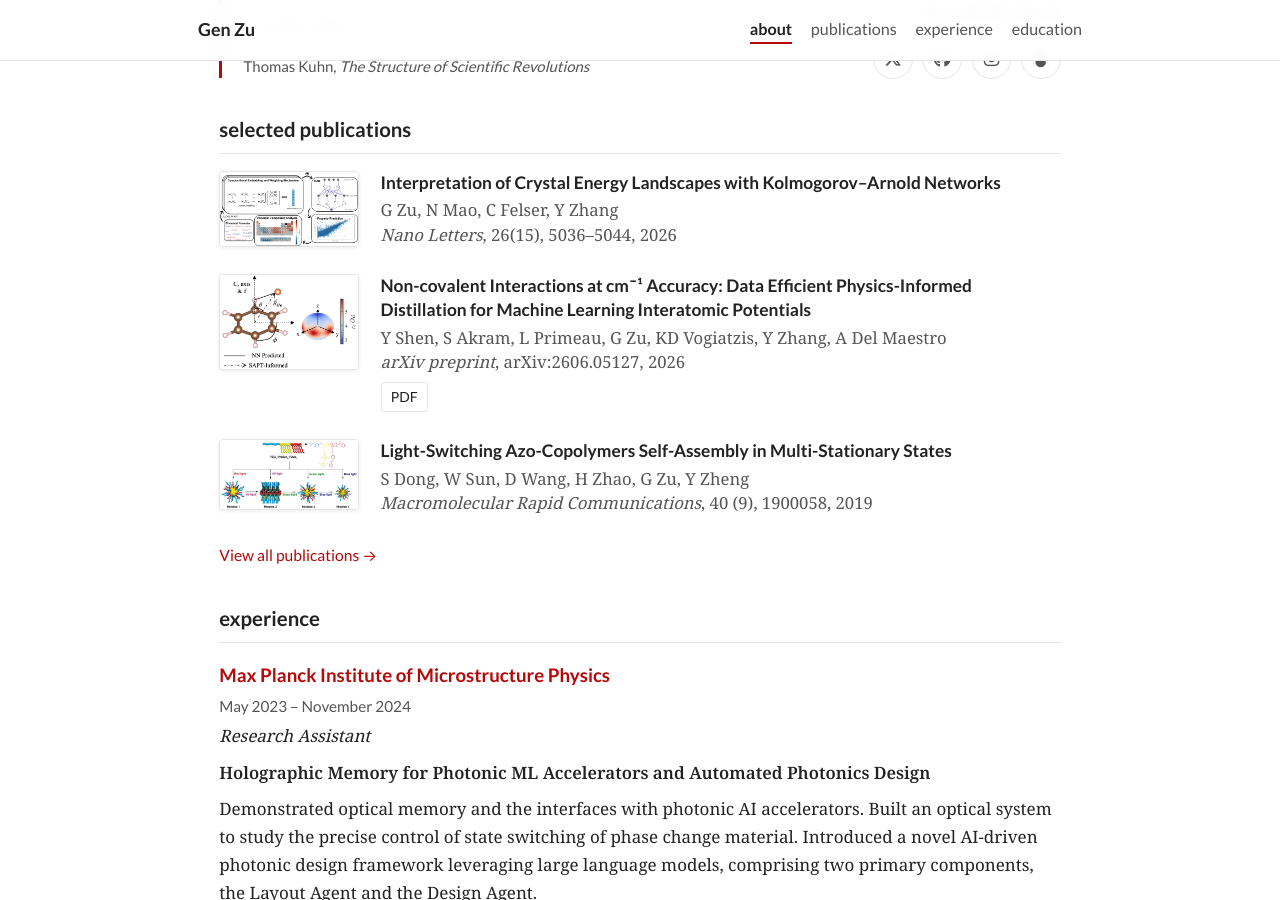
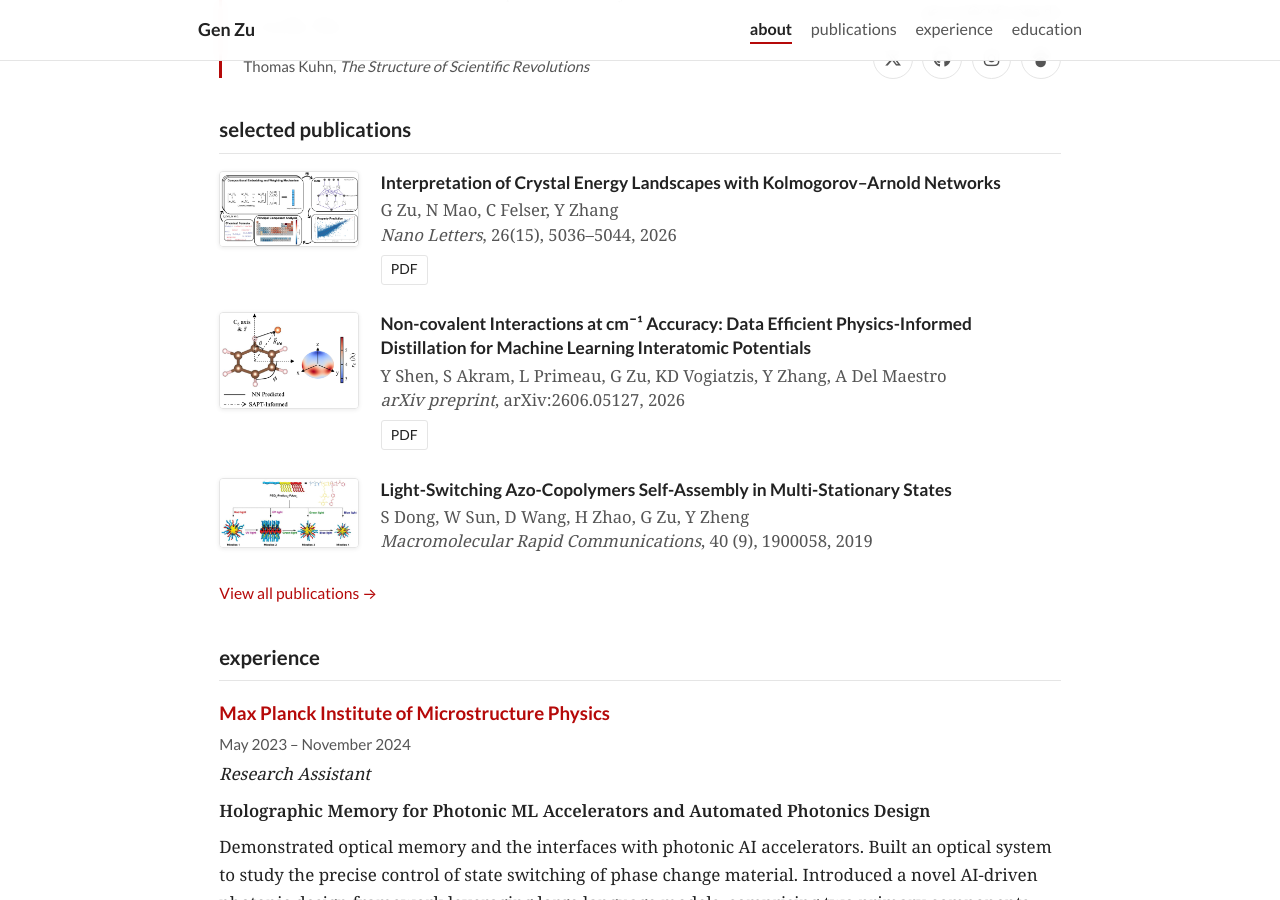
Before and after one commit to genzuuuu/genzuuuu.github.io, a Jekyll site: the page built from index.md, in a window 1280 px wide and 900 px high, scrolled down 554 px. Built offline with Jekyll 4.4.1, drawn with Linux system fonts in a browser that asks for light colours.

Commit message:
Fix selected publication ordering on homepage and add KAN arXiv PDF.
Co-authored-by: Cursor <cursoragent@cursor.com>

```diff
--- a/_data/publications.yml
+++ b/_data/publications.yml
@@ -7,6 +7,7 @@
   selected: true
   preview: /images/publication_preview/kan-crystal.png
   link: "https://scholar.google.com/citations?view_op=view_citation&hl=en&user=we-i5R8AAAAJ&citation_for_view=we-i5R8AAAAJ:d1gkVwhDpl0C"
+  pdf: "https://arxiv.org/pdf/2604.04636"
 
 - title: "Non-covalent Interactions at cm⁻¹ Accuracy: Data Efficient Physics-Informed Distillation for Machine Learning Interatomic Potentials"
   authors: "Y Shen, S Akram, L Primeau, G Zu, KD Vogiatzis, Y Zhang, A Del Maestro"
--- /dev/null
+++ b/_includes/publication-item.html
@@ -0,0 +1,64 @@
+{% if include.preview %}
+<li class="pub-row">
+  {% if include.pub.preview %}
+    <div class="pub-preview">
+      <figure>
+        {% if include.pub.link %}
+          <a href="{{ include.pub.link }}" target="_blank" rel="noopener noreferrer">
+            <img
+              src="{{ include.pub.preview | relative_url }}"
+              alt="{{ include.pub.title }}"
+              class="pub-preview-img"
+              loading="lazy"
+            >
+          </a>
+        {% else %}
+          <img
+            src="{{ include.pub.preview | relative_url }}"
+            alt="{{ include.pub.title }}"
+            class="pub-preview-img"
+            loading="lazy"
+          >
+        {% endif %}
+      </figure>
+    </div>
+  {% endif %}
+  <div class="pub-content{% unless include.pub.preview %} pub-content-full{% endunless %}">
+    <div class="pub-title">
+      {% if include.pub.link %}
+        <a href="{{ include.pub.link }}" target="_blank" rel="noopener noreferrer">{{ include.pub.title }}</a>
+      {% else %}
+        {{ include.pub.title }}
+      {% endif %}
+    </div>
+    <div class="pub-authors">{{ include.pub.authors }}</div>
+    <div class="pub-venue">
+      <em>{{ include.pub.venue }}</em>{% if include.pub.detail %}, {{ include.pub.detail }}{% endif %}, {{ include.pub.year }}
+    </div>
+    {% if include.pub.pdf %}
+      <div class="pub-links">
+        <a href="{{ include.pub.pdf }}" class="pub-btn" target="_blank" rel="noopener noreferrer">PDF</a>
+      </div>
+    {% endif %}
+  </div>
+</li>
+{% else %}
+<article class="pub-item">
+  <h3 class="pub-title">
+    {% if include.pub.link %}
+      <a href="{{ include.pub.link }}" target="_blank" rel="noopener noreferrer">{{ include.pub.title }}</a>
+    {% else %}
+      {{ include.pub.title }}
+    {% endif %}
+  </h3>
+  <p class="pub-authors">{{ include.pub.authors }}</p>
+  <p class="pub-venue">
+    <em>{{ include.pub.venue }}</em>{% if include.pub.detail %}, {{ include.pub.detail }}{% endif %}, {{ include.pub.year }}
+  </p>
+  {% if include.pub.pdf %}
+    <p class="pub-links">
+      <a href="{{ include.pub.pdf }}" class="pub-btn" target="_blank" rel="noopener noreferrer">PDF</a>
+    </p>
+  {% endif %}
+</article>
+{% endif %}
--- a/_includes/publications-list.html
+++ b/_includes/publications-list.html
@@ -2,143 +2,25 @@
 {% if include.selected %}
   {% assign pubs_all = pubs_all | where: 'selected', true %}
 {% endif %}
-{% assign first_author_pubs = pubs_all | where: 'first_author', true | sort: 'year' | reverse %}
-{% assign coauthor_pubs = pubs_all | where: 'first_author', false | sort: 'year' | reverse %}
+{% assign first_author_pubs = pubs_all | where_exp: 'item', 'item.first_author' | sort: 'year' | reverse %}
+{% assign coauthor_pubs = pubs_all | where_exp: 'item', 'item.first_author == false' | sort: 'year' | reverse %}
 
 {% if include.preview %}
 <ol class="publications-preview">
   {% for pub in first_author_pubs %}
-    <li class="pub-row">
-      {% if pub.preview %}
-        <div class="pub-preview">
-          <figure>
-            {% if pub.link %}
-              <a href="{{ pub.link }}" target="_blank" rel="noopener noreferrer">
-                <img
-                  src="{{ pub.preview | relative_url }}"
-                  alt="{{ pub.title }}"
-                  class="pub-preview-img"
-                  loading="lazy"
-                >
-              </a>
-            {% else %}
-              <img
-                src="{{ pub.preview | relative_url }}"
-                alt="{{ pub.title }}"
-                class="pub-preview-img"
-                loading="lazy"
-              >
-            {% endif %}
-          </figure>
-        </div>
-      {% endif %}
-      <div class="pub-content{% unless pub.preview %} pub-content-full{% endunless %}">
-        <div class="pub-title">
-          {% if pub.link %}
-            <a href="{{ pub.link }}" target="_blank" rel="noopener noreferrer">{{ pub.title }}</a>
-          {% else %}
-            {{ pub.title }}
-          {% endif %}
-        </div>
-        <div class="pub-authors">{{ pub.authors }}</div>
-        <div class="pub-venue">
-          <em>{{ pub.venue }}</em>{% if pub.detail %}, {{ pub.detail }}{% endif %}, {{ pub.year }}
-        </div>
-        {% if pub.pdf %}
-          <div class="pub-links">
-            <a href="{{ pub.pdf }}" class="pub-btn" target="_blank" rel="noopener noreferrer">PDF</a>
-          </div>
-        {% endif %}
-      </div>
-    </li>
+    {% include publication-item.html pub=pub preview=true %}
   {% endfor %}
   {% for pub in coauthor_pubs %}
-    <li class="pub-row">
-      {% if pub.preview %}
-        <div class="pub-preview">
-          <figure>
-            {% if pub.link %}
-              <a href="{{ pub.link }}" target="_blank" rel="noopener noreferrer">
-                <img
-                  src="{{ pub.preview | relative_url }}"
-                  alt="{{ pub.title }}"
-                  class="pub-preview-img"
-                  loading="lazy"
-                >
-              </a>
-            {% else %}
-              <img
-                src="{{ pub.preview | relative_url }}"
-                alt="{{ pub.title }}"
-                class="pub-preview-img"
-                loading="lazy"
-              >
-            {% endif %}
-          </figure>
-        </div>
-      {% endif %}
-      <div class="pub-content{% unless pub.preview %} pub-content-full{% endunless %}">
-        <div class="pub-title">
-          {% if pub.link %}
-            <a href="{{ pub.link }}" target="_blank" rel="noopener noreferrer">{{ pub.title }}</a>
-          {% else %}
-            {{ pub.title }}
-          {% endif %}
-        </div>
-        <div class="pub-authors">{{ pub.authors }}</div>
-        <div class="pub-venue">
-          <em>{{ pub.venue }}</em>{% if pub.detail %}, {{ pub.detail }}{% endif %}, {{ pub.year }}
-        </div>
-        {% if pub.pdf %}
-          <div class="pub-links">
-            <a href="{{ pub.pdf }}" class="pub-btn" target="_blank" rel="noopener noreferrer">PDF</a>
-          </div>
-        {% endif %}
-      </div>
-    </li>
+    {% include publication-item.html pub=pub preview=true %}
   {% endfor %}
 </ol>
 {% else %}
 <div class="publications">
   {% for pub in first_author_pubs %}
-    <article class="pub-item">
-      <h3 class="pub-title">
-        {% if pub.link %}
-          <a href="{{ pub.link }}" target="_blank" rel="noopener noreferrer">{{ pub.title }}</a>
-        {% else %}
-          {{ pub.title }}
-        {% endif %}
-      </h3>
-      <p class="pub-authors">{{ pub.authors }}</p>
-      <p class="pub-venue">
-        <em>{{ pub.venue }}</em>{% if pub.detail %}, {{ pub.detail }}{% endif %}, {{ pub.year }}
-      </p>
-      {% if pub.pdf %}
-        <p class="pub-links">
-          <a href="{{ pub.pdf }}" class="pub-btn" target="_blank" rel="noopener noreferrer">PDF</a>
-        </p>
-      {% endif %}
-    </article>
+    {% include publication-item.html pub=pub preview=false %}
   {% endfor %}
   {% for pub in coauthor_pubs %}
-    <article class="pub-item">
-      <h3 class="pub-title">
-        {% if pub.link %}
-          <a href="{{ pub.link }}" target="_blank" rel="noopener noreferrer">{{ pub.title }}</a>
-        {% else %}
-          {{ pub.title }}
-        {% endif %}
-      </h3>
-      <p class="pub-authors">{{ pub.authors }}</p>
-      <p class="pub-venue">
-        <em>{{ pub.venue }}</em>{% if pub.detail %}, {{ pub.detail }}{% endif %}, {{ pub.year }}
-      </p>
-      {% if pub.pdf %}
-        <p class="pub-links">
-          <a href="{{ pub.pdf }}" class="pub-btn" target="_blank" rel="noopener noreferrer">PDF</a>
-        </p>
-      {% endif %}
-    </article>
+    {% include publication-item.html pub=pub preview=false %}
   {% endfor %}
 </div>
 {% endif %}
```
